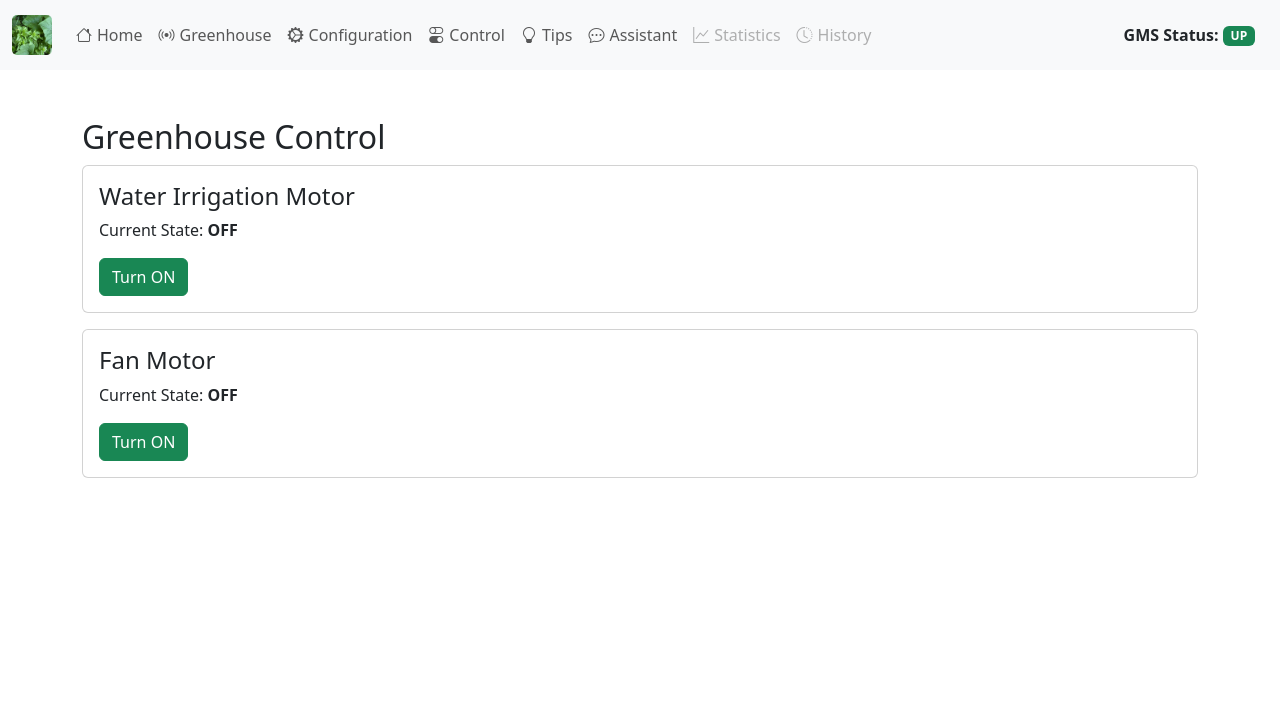
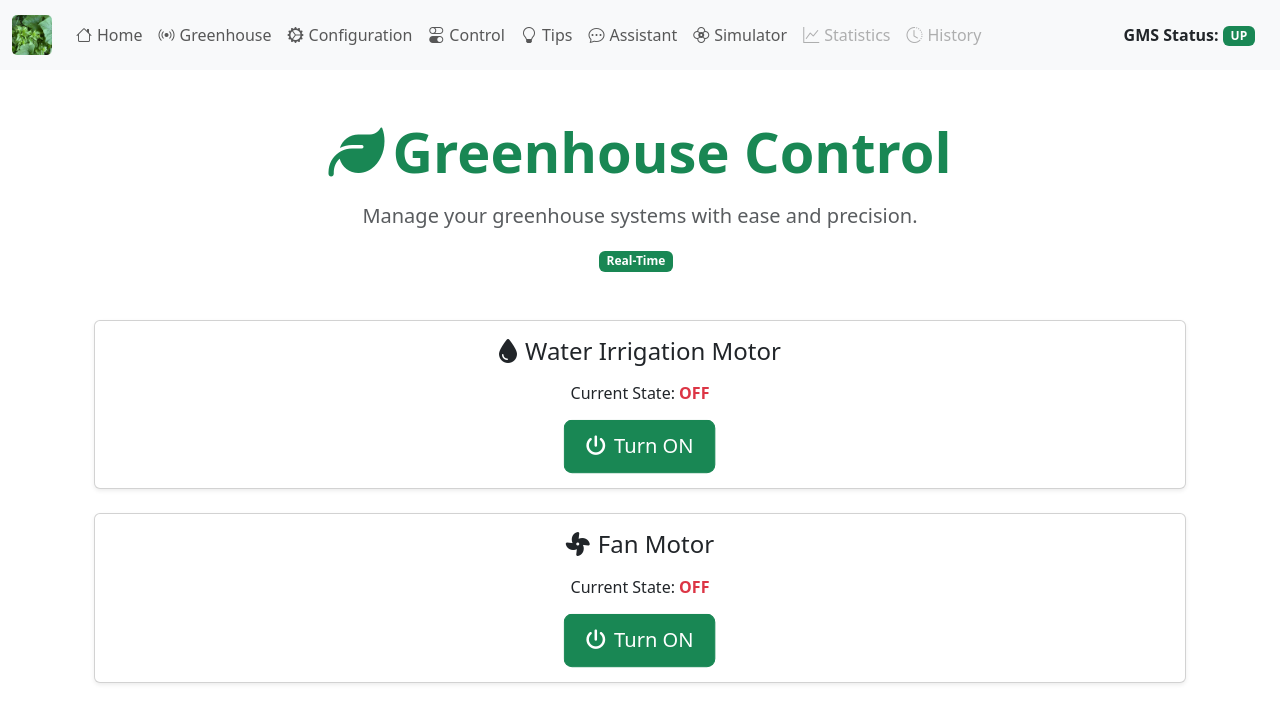
Before and after one commit to Greenhouse-Monitoring-System/Webserver-Dashboard, a Flask app: page /control in a window 1280 px wide. Shown: the top 723 px of the page. Run offline with Flask 3, Linux system fonts and the light colour scheme; some libraries are stand-ins or nearby versions.

Commit message:
Simulation Added

```diff
--- a/app.py
+++ b/app.py
@@ -94,6 +94,10 @@ def tips():
 @app.route("/config")
 def config():
     return render_template("configuration.html")
+
+@app.route("/simulator")
+def simulator():
+    return render_template("simulator.html")
 
 @app.route("/assistant")
 def assistant():
--- a/templates/base.html
+++ b/templates/base.html
@@ -46,6 +46,10 @@
                 <li class="nav-item">
                     <a class="nav-link" href="/assistant"><i class="bi bi-chat-dots"
                                                              style="padding-right: 5px;"></i>Assistant</a>
+                </li>
+                 <li class="nav-item">
+                    <a class="nav-link" href="/simulator"><i class="bi bi-flower2"
+                                                             style="padding-right: 5px;"></i>Simulator</a>
                 </li>
                 <li class="nav-item">
                     <a class="nav-link disabled" href="/"><i class="bi bi-graph-up" style="padding-right: 5px;"></i>Statistics</a>
--- a/templates/control.html
+++ b/templates/control.html
@@ -3,27 +3,97 @@
 {% block title %}Control Page{% endblock %}
 
 {% block content %}
-<h2>Greenhouse Control</h2>
+<div class="container mt-5">
 
-<div class="card mb-3">
-    <div class="card-body">
-        <h4>Water Irrigation Motor</h4>
-        <p>Current State: <strong id="water_pump-state">{{ motor_state }}</strong></p>
-        <button id="toggle-water_pump" class="btn btn-{{ 'success' if motor_state == 'OFF' else 'danger' }}">
-            {{ 'Turn ON' if motor_state == 'OFF' else 'Turn OFF' }}
-        </button>
+    <div class="text-center mb-5 animate__animated animate__fadeIn">
+        <h1 class="display-4 fw-bold text-success mb-3">
+            <i class="fas fa-leaf me-2"></i>Greenhouse Control
+        </h1>
+        <p class="lead text-muted">Manage your greenhouse systems with ease and precision.</p>
+        <div class="mt-3">
+            <span class="badge bg-success me-2">Real-Time</span>
+        </div>
+    </div>
+
+    <div class="card mb-4 shadow-sm animate__animated animate__fadeInLeft">
+        <div class="card-body text-center">
+            <h4 class="card-title mb-3"><i class="fas fa-tint me-2"></i>Water Irrigation Motor</h4>
+            <p class="card-text">Current State: <strong id="water_pump-state" class="text-{{ 'success' if motor_state == 'ON' else 'danger' }}">{{ motor_state }}</strong></p>
+            <button id="toggle-water_pump" class="btn btn-{{ 'success' if motor_state == 'OFF' else 'danger' }} btn-lg animate__animated animate__pulse animate__infinite">
+                <i class="fas fa-power-off me-2"></i>{{ 'Turn ON' if motor_state == 'OFF' else 'Turn OFF' }}
+            </button>
+        </div>
+    </div>
+
+
+    <div class="card shadow-sm animate__animated animate__fadeInRight">
+        <div class="card-body text-center">
+            <h4 class="card-title mb-3"><i class="fas fa-fan me-2"></i>Fan Motor</h4>
+            <p class="card-text">Current State: <strong id="ventilation-state" class="text-{{ 'success' if fan_state == 'ON' else 'danger' }}">{{ fan_state }}</strong></p>
+            <button id="toggle-ventilation" class="btn btn-{{ 'success' if fan_state == 'OFF' else 'danger' }} btn-lg animate__animated animate__pulse animate__infinite">
+                <i class="fas fa-power-off me-2"></i>{{ 'Turn ON' if fan_state == 'OFF' else 'Turn OFF' }}
+            </button>
+        </div>
     </div>
 </div>
 
-<div class="card">
-    <div class="card-body">
-        <h4>Fan Motor</h4>
-        <p>Current State: <strong id="ventilation-state">{{ fan_state }}</strong></p>
-        <button id="toggle-ventilation" class="btn btn-{{ 'success' if fan_state == 'OFF' else 'danger' }}">
-            {{ 'Turn ON' if fan_state == 'OFF' else 'Turn OFF' }}
-        </button>
-    </div>
-</div>
+<style>
+    .card {
+        transition: transform 0.3s ease, box-shadow 0.3s ease;
+    }
+
+    .card:hover {
+        transform: translateY(-5px);
+        box-shadow: 0 10px 20px rgba(0, 0, 0, 0.2);
+    }
+
+    .btn-lg {
+        padding: 10px 20px;
+        font-size: 1.2rem;
+    }
+
+    .animate__animated {
+        animation-duration: 1s;
+    }
+
+    .animate__fadeIn {
+        animation-name: fadeIn;
+    }
+
+    .animate__fadeInLeft {
+        animation-name: fadeInLeft;
+    }
+
+    .animate__fadeInRight {
+        animation-name: fadeInRight;
+    }
+
+    .animate__pulse {
+        animation-name: pulse;
+    }
+
+    @keyframes fadeIn {
+        from { opacity: 0; }
+        to { opacity: 1; }
+    }
+
+    @keyframes fadeInLeft {
+        from { opacity: 0; transform: translateX(-20px); }
+        to { opacity: 1; transform: translateX(0); }
+    }
+
+    @keyframes fadeInRight {
+        from { opacity: 0; transform: translateX(20px); }
+        to { opacity: 1; transform: translateX(0); }
+    }
+
+    @keyframes pulse {
+        0% { transform: scale(1); }
+        50% { transform: scale(1.05); }
+        100% { transform: scale(1); }
+    }
+</style>
+
 
 <script>
     // Function to send toggle request
@@ -45,10 +115,12 @@
 
                 // Update the state display
                 stateElement.textContent = data.new_state;
+                stateElement.className = `text-${data.new_state === 'ON' ? 'success' : 'danger'}`;
 
                 // Update the button appearance and text
-                buttonElement.textContent = data.new_state === 'OFF' ? 'Turn ON' : 'Turn OFF';
-                buttonElement.className = data.new_state === 'OFF' ? 'btn btn-success' : 'btn btn-danger';
+                buttonElement.textContent = data.new_state === 'OFF' ? ' Turn ON' : ' Turn OFF';
+                buttonElement.className = `btn btn-${data.new_state === 'OFF' ? 'success' : 'danger'} btn-lg animate__animated animate__pulse animate__infinite`;
+                buttonElement.innerHTML = `<i class="fas fa-power-off me-2"></i>${data.new_state === 'OFF' ? 'Turn ON' : 'Turn OFF'}`;
             }
         })
         .catch(error => {
@@ -62,4 +134,8 @@
     document.getElementById('toggle-ventilation').addEventListener('click', () => toggleDevice('ventilation'));
 </script>
 
+<script src="https://kit.fontawesome.com/a076d05399.js" crossorigin="anonymous"></script>
+
+<link rel="stylesheet" href="https://cdnjs.cloudflare.com/ajax/libs/animate.css/4.1.1/animate.min.css">
+
 {% endblock %}
```
Also changed, not shown: templates/simulator.html (added, +171 -0 lines), static/SEEDD0.png (added), static/Seed.jpg (added), static/TomatoGrowth.png (added), static/harvest.jpg (added), static/large.jpg (added), static/medium.jpg (added), static/small.jpg (added), templates/greenhouse.html (line endings or trailing spaces).
